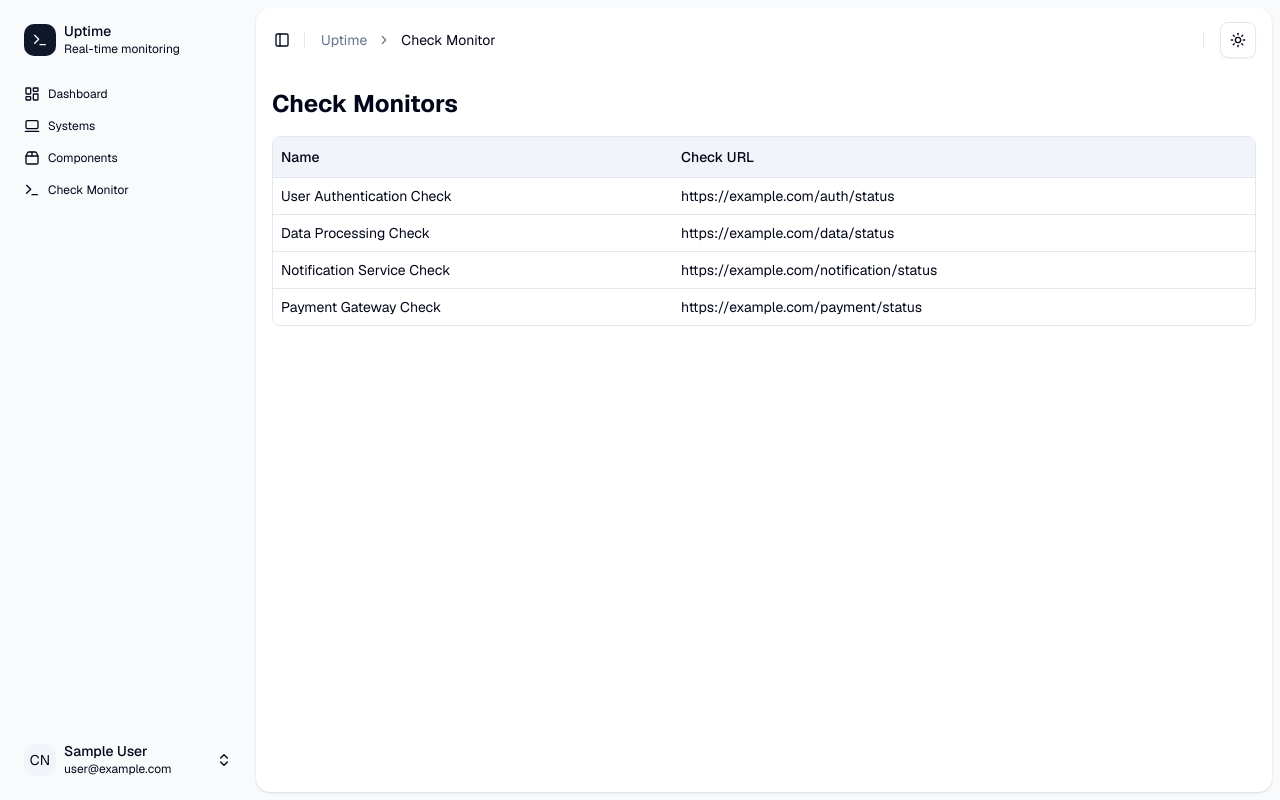
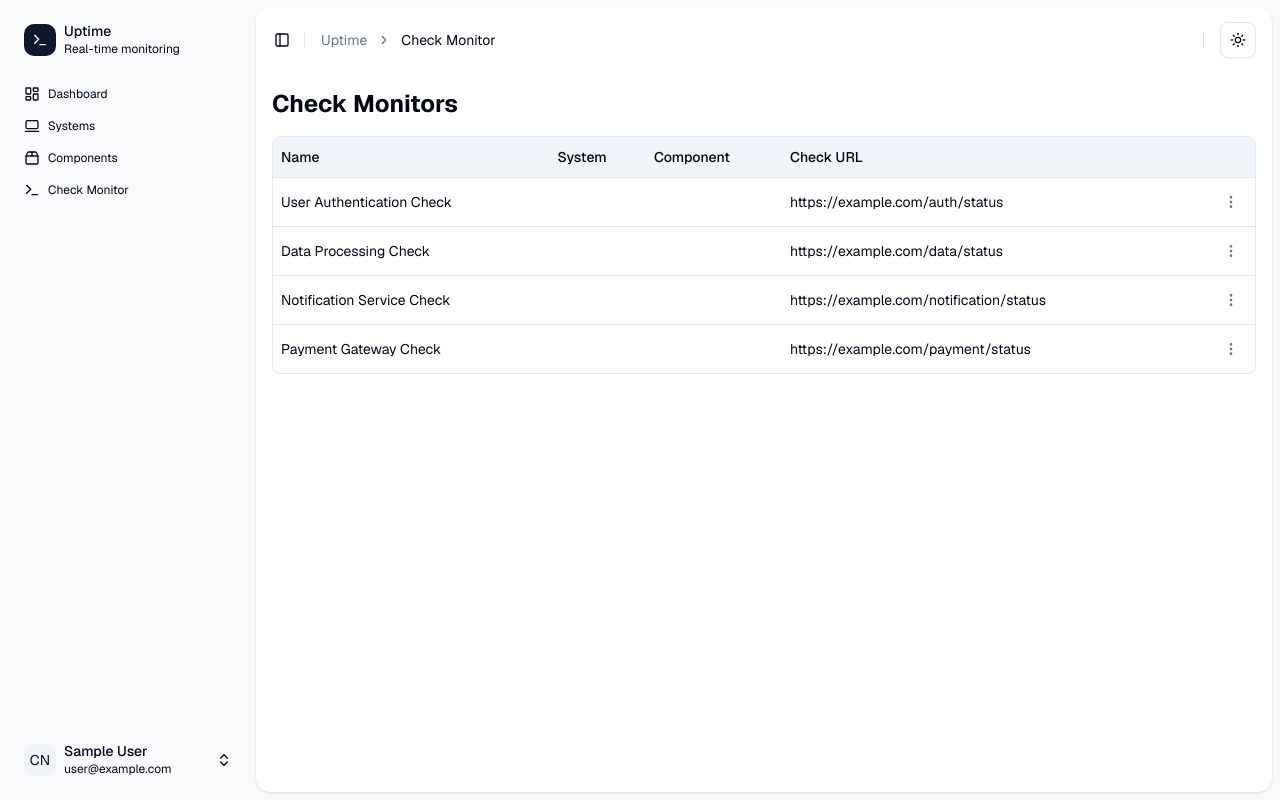
Before and after one commit to jenneracostadiaz/uptime-frontend, a Next.js app: page /check-monitor in a window 1280 px wide. Built offline with nearby package versions, Linux system fonts and the light colour scheme; no server answers; sample sign-in values are in the browser's storage.

Commit message:
feat: enhance Columns component with additional fields and action menu

```diff
--- a/src/app/(dashboard)/check-monitor/components/Columns.tsx
+++ b/src/app/(dashboard)/check-monitor/components/Columns.tsx
@@ -1,5 +1,9 @@
 import type {ColumnDef} from "@tanstack/table-core";
 import type {Component} from "@/type/System";
+import {Button, DropdownMenu, DropdownMenuContent, DropdownMenuSeparator, DropdownMenuTrigger} from "@/components/ui";
+import {MoreVertical} from "lucide-react";
+import {EditComponent} from "@/app/(dashboard)/components/components/EditComponent";
+import {DeleteComponent} from "@/app/(dashboard)/components/components/DeleteComponent";
 
 export const Columns: ColumnDef<Component & { systemName: string }>[] = [
 	{
@@ -7,7 +11,41 @@ export const Columns: ColumnDef<Component & { systemName: string }>[] = [
 		header: 'Name',
 	},
 	{
+		accessorKey: 'systemName',
+		header: 'System',
+	},
+	{
+		accessorKey: 'componentName',
+		header: 'Component',
+	},
+	{
 		accessorKey: 'checkUrl',
 		header: 'Check URL',
-	}
+	},
+	{
+		id: 'actions',
+		cell: ({ row }) => {
+			const component = row.original;
+			return (
+				<DropdownMenu>
+					<DropdownMenuTrigger asChild>
+						<div className="flex justify-end">
+							<Button
+								variant="ghost"
+								className="data-[state=open]:bg-muted text-muted-foreground flex size-8"
+							>
+								<span className="sr-only">Open menu</span>
+								<MoreVertical className="h-4 w-4" />
+							</Button>
+						</div>
+					</DropdownMenuTrigger>
+					<DropdownMenuContent align="end" className="w-32">
+						{/*<EditComponent component={component} /> // */}
+						<DropdownMenuSeparator />
+						{/*<DeleteComponent component={component} />*/}
+					</DropdownMenuContent>
+				</DropdownMenu>
+			);
+		},
+	},
 ]
```
